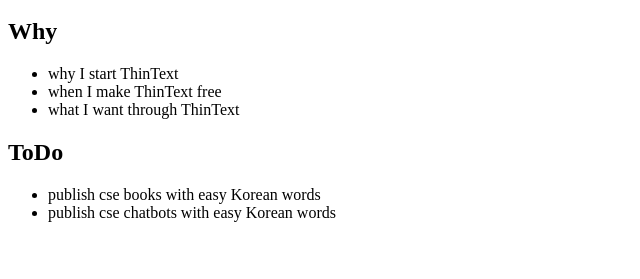
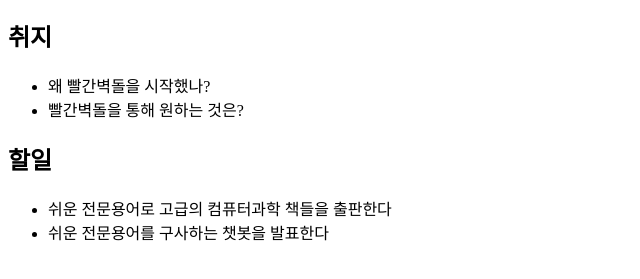
Before and after one commit to kwangkeun/kwangkeun.github.io, a plain HTML site: page index.html in a window 1280 px wide. Shown: the part 57-336 px from the top of the page, without its empty margins (0-640 px from the left). Drawn offline with Linux system fonts and the light colour scheme.

Commit message:
new index.html

```diff
--- a/index.html
+++ b/index.html
@@ -4,17 +4,16 @@
 
 <h1>빨간벽돌</h1>
 
-<h2>Why</h2>
+<h2>취지</h2>
     <ul>
-      <li> why I start ThinText
-      <li> when I make ThinText free
-      <li> what I want through ThinText
+      <li> 왜 빨간벽돌을 시작했나?
+      <li> 빨간벽돌을 통해 원하는 것은?
     </ul>
 
-<h2>ToDo</h2>
+<h2>할일</h2>
 <ul>
-  <li> publish cse books with easy Korean words
-  <li> publish cse chatbots with easy Korean words
+  <li> 쉬운 전문용어로 고급의 컴퓨터과학 책들을 출판한다
+  <li> 쉬운 전문용어를 구사하는 챗봇을 발표한다
 </ul>
 
 </html>
```
